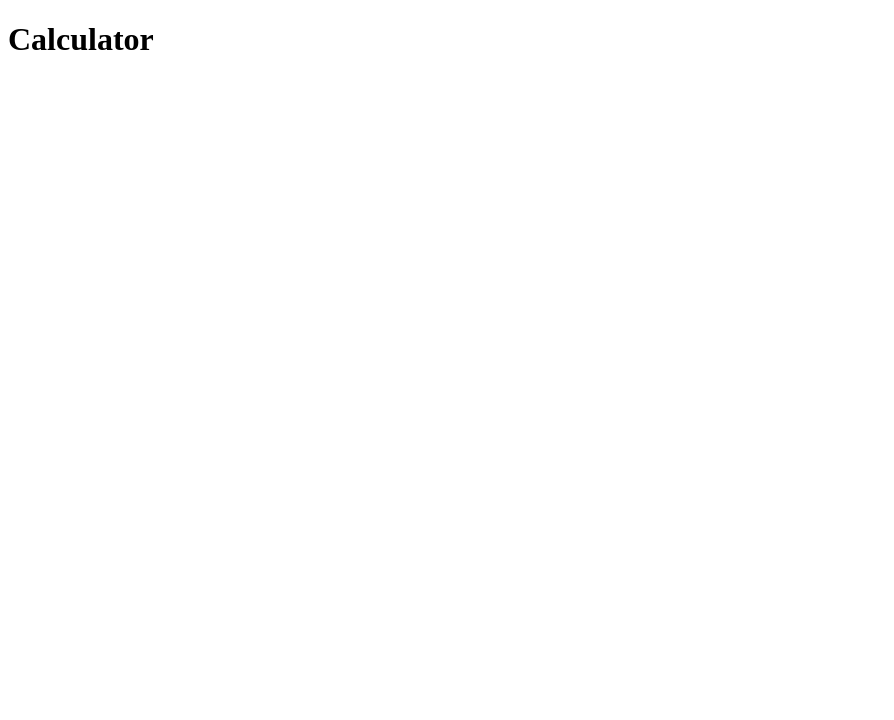
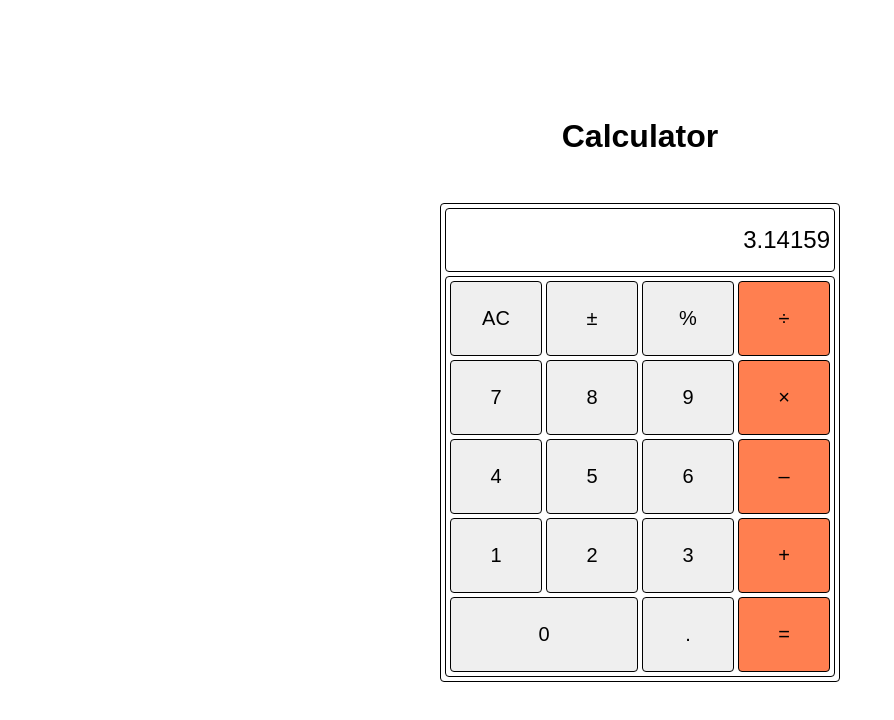
Before and after one commit to lorbengo/calculator, a plain HTML site: page index.html in a window 1280 px wide. Shown: the whole page, without its empty margins (0-894 px from the left). Drawn offline with Linux system fonts and the light colour scheme.

Commit message:
Create first version of UI

```diff
--- a/index.html
+++ b/index.html
@@ -4,10 +4,25 @@
     <meta charset="UTF-8" />
     <meta name="viewport" content="width=device-width, initial-scale=1.0" />
     <title>Calculator - The Odin Project: Foundations</title>
+    <link rel="stylesheet" href="style.css" />
   </head>
   <body>
     <h1>Calculator</h1>
 
+    <div class="calculator">
+      <div class="display">3.14159</div>
+      <div class="buttons">
+        <button>AC</button><button>±</button><button>%</button
+        ><button class="operator">÷</button> <button>7</button><button>8</button
+        ><button>9</button><button class="operator">×</button> <button>4</button
+        ><button>5</button><button>6</button
+        ><button class="operator">–</button> <button>1</button><button>2</button
+        ><button>3</button><button class="operator">+</button>
+        <button class="grow">0</button><button>.</button
+        ><button class="operator">=</button>
+      </div>
+    </div>
+
     <script src="script.js"></script>
   </body>
 </html>
--- /dev/null
+++ b/style.css
@@ -0,0 +1,74 @@
+html {
+  box-sizing: border-box;
+}
+
+*,
+*::before,
+*::after {
+  box-sizing: inherit;
+}
+
+html,
+body {
+  min-height: 100vh;
+}
+
+body {
+  display: flex;
+  flex-direction: column;
+  justify-content: center;
+  align-items: center;
+  gap: 3rem;
+  margin: 0;
+  font-family: sans-serif;
+}
+
+h1 {
+  margin: 0;
+}
+
+.calculator {
+  width: 400px;
+  padding: 0.25rem;
+  border: 1px solid black;
+  border-radius: 0.25rem;
+  font-size: 1.25rem;
+}
+
+.display {
+  display: flex;
+  justify-content: end;
+  align-items: center;
+  height: 4rem;
+  padding: 0.25rem;
+  border: inherit;
+  border-radius: inherit;
+  margin-bottom: 0.25rem;
+  font-size: 1.5rem;
+}
+
+.buttons {
+  display: flex;
+  flex-wrap: wrap;
+  gap: 0.25rem;
+  padding: inherit;
+  border: inherit;
+  border-radius: inherit;
+}
+
+.buttons > * {
+  flex: 0 1 calc(25% - 0.15em);
+  height: 75px;
+  padding: 0;
+  border: inherit;
+  border-radius: inherit;
+  font-size: inherit;
+}
+
+.grow {
+  flex-grow: 1;
+}
+
+.operator {
+  background-color: coral;
+}
```
